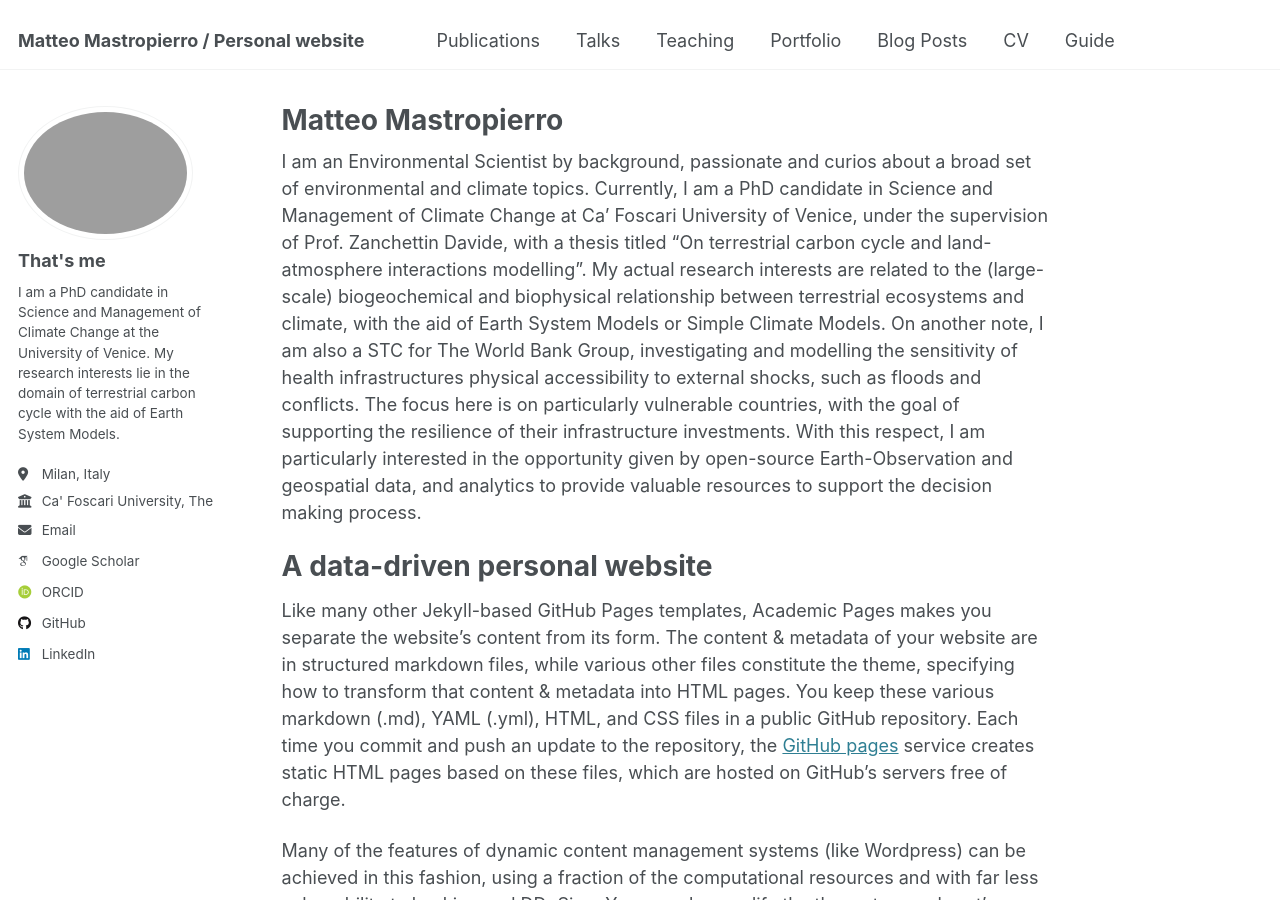
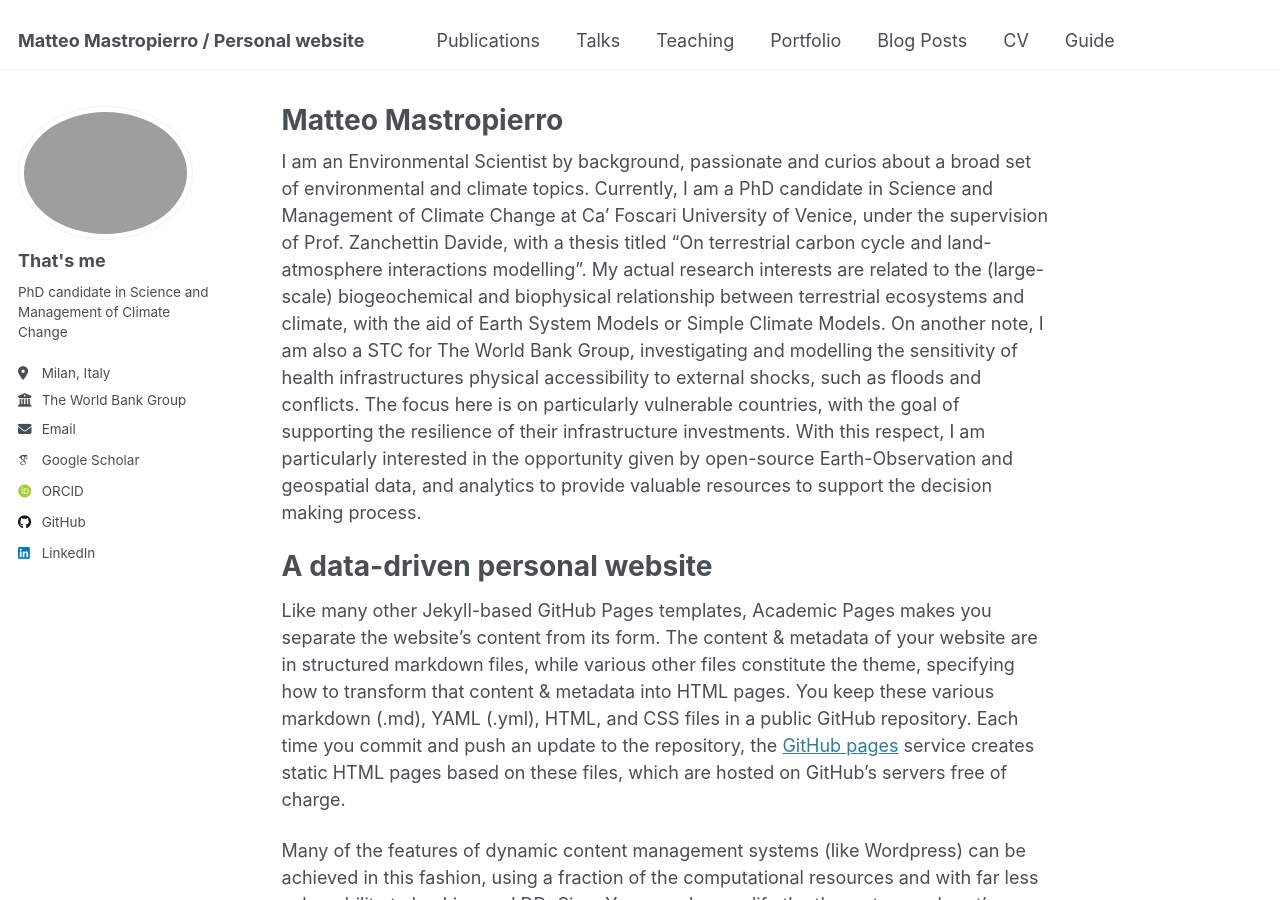
Before and after one commit to Matteo-Mastro/Matteo-Mastro.github.io, a Jekyll site: the page built from _pages/about.md, in a window 1280 px wide and 900 px high. Built offline with Jekyll 4.4.1, drawn with Linux system fonts in a browser that asks for light colours; some web fonts are replaced.

Commit message:
Update _config.yml

```diff
--- a/_config.yml
+++ b/_config.yml
@@ -25,9 +25,10 @@ author:
   avatar           : "profile.jpg"
   name             : "That's me"
   pronouns         : # example: "she/her"
-  bio              : "I am a PhD candidate in Science and Management of Climate Change at the University of Venice. My research interests lie in the domain of terrestrial carbon cycle with the aid of Earth System Models."
+  bio              : "PhD candidate in Science and Management of Climate Change"
   location         : "Milan, Italy"
-  employer         : "Ca' Foscari University, The World Bank Group"
+  employer         : "Ca' Foscari University"
+  employer         : "The World Bank Group"
   uri              : # URL
   email            : "mastropierromatteo@gmail.com"
 
```
